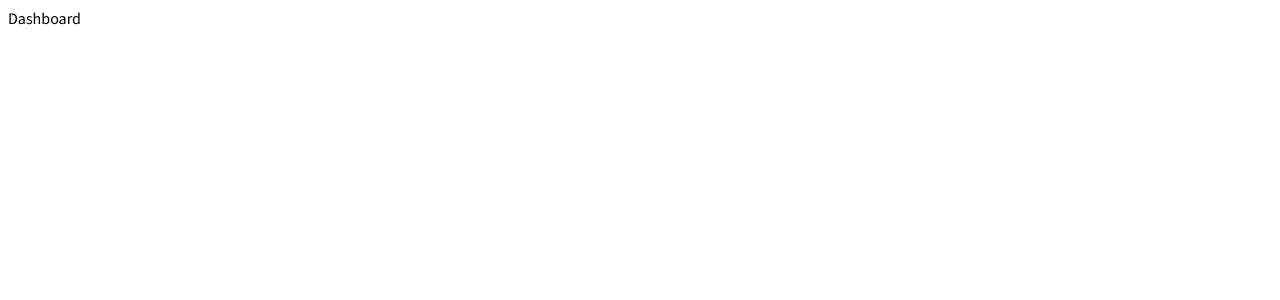
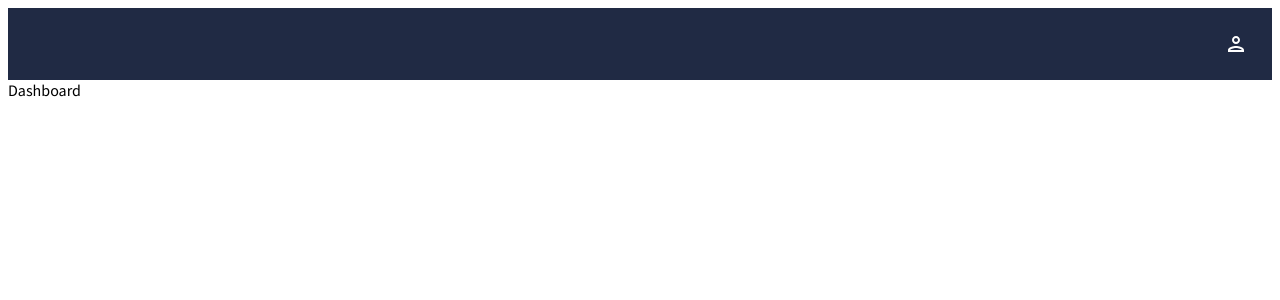
Before and after one commit to mayoral-leonardo/RanFIT, a React (Create React App) app: page / in a window 1280 px wide. Shown: the top 300 px of the page. Built offline with nearby package versions, Linux system fonts and the light colour scheme.

Commit message:
Base Topbar setup done

```diff
--- a/package.json
+++ b/package.json
@@ -6,6 +6,7 @@
     "@emotion/react": "^11.10.6",
     "@emotion/styled": "^11.10.6",
     "@material-ui/core": "^4.12.4",
+    "@mui/icons-material": "^5.11.16",
     "@mui/material": "^5.12.0",
     "@reduxjs/toolkit": "^1.9.3",
     "@testing-library/jest-dom": "^5.16.5",
--- a/src/App.js
+++ b/src/App.js
@@ -1,10 +1,12 @@
 import React from 'react';
-import Dashboard from './views/global/Dashboard/Dashboard';
+import Dashboard from './views/Dashboard/Dashboard';
+import Topbar from './views/global/Topbar/Topbar';
 
 function App() {
   return (
     <div className="app">
       <main className="content">
+        <Topbar/>
         <Dashboard />
       </main>
     </div>
--- a/src/index.css
+++ b/src/index.css
@@ -5,14 +5,7 @@ body,
 #root,
 .app,
 .content {
-  height: 100%;
-  width: 100%;
   font-family: 'Source Sans Pro', sans-serif;
-}
-
-.app {
-  display: flex;
-  position: relative;
 }
 
 ::-webkit-scrollbar {
--- /dev/null
+++ b/src/views/global/Topbar/Topbar.jsx
@@ -0,0 +1,24 @@
+import React from "react"
+import { Box, IconButton } from "@mui/material"
+import PersonOutlinedIcon from "@mui/icons-material/PersonOutlined"
+
+export default function Topbar() {
+  return (
+    <Box
+      display="flex"
+      justifyContent="flex-end"
+      backgroundColor="#202A44"
+      p={2}
+    >
+      <Box
+        display="flex"
+        borderRadius="3px"
+      >
+        <IconButton onClick={() => {}}>
+          <PersonOutlinedIcon sx={{ color: "#FFFFFF" }}/>
+        </IconButton>
+      </Box>
+
+    </Box>
+  )
+}
```
Also changed, not shown: src/views/Dashboard/Dashboard.jsx (renamed from src/views/global/Dashboard/Dashboard.jsx), 1 other file (tests, documents, lock files or other folders).
